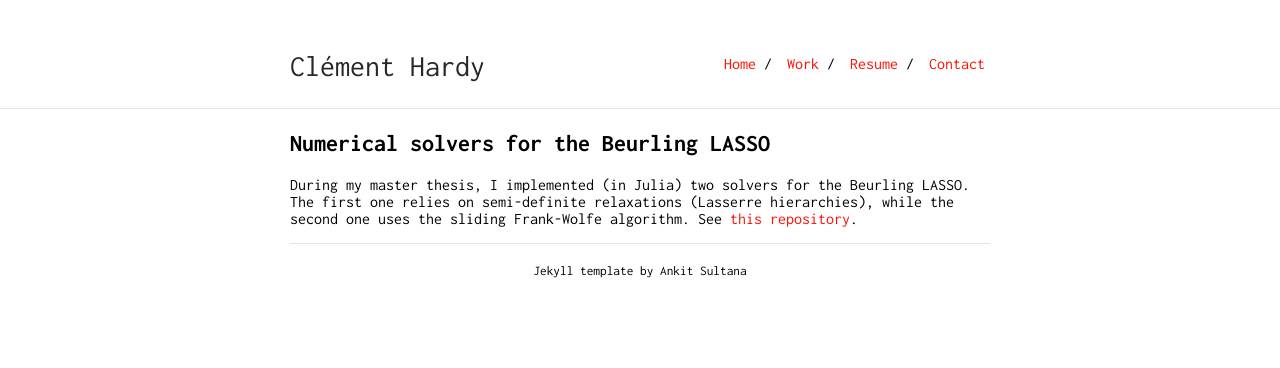
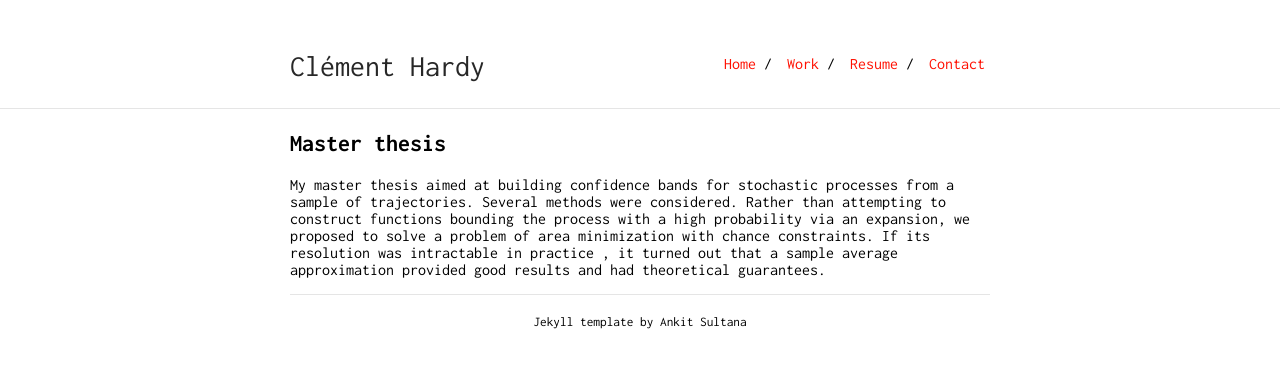
Before and after one commit to ClementHardy/clementhardy.github.io, a Jekyll site: the page built from projects.md, in a window 1280 px wide. Shown: the top 368 px of the page. Built offline with Jekyll 4.4.1, drawn with Linux system fonts in a browser that asks for light colours.

Commit message:
Update projects.md

```diff
--- a/projects.md
+++ b/projects.md
@@ -2,6 +2,5 @@
 layout: default
 ---
 
-## Numerical solvers for the Beurling LASSO
-
-During my master thesis, I implemented (in Julia) two solvers for the Beurling LASSO. The first one relies on semi-definite relaxations (Lasserre hierarchies), while the second one uses the sliding Frank-Wolfe algorithm. See  [this repository](https://github.com/rpetit/BeurlingLasso.jl).
+## Master thesis
+My master thesis aimed at building confidence bands for stochastic processes from a sample of trajectories. Several methods were considered. Rather than attempting to construct functions bounding the process with a high probability  via an expansion, we proposed to solve a problem of area minimization with chance constraints. If its resolution was intractable in practice , it turned out that a sample average approximation provided good results and had theoretical guarantees.
```
